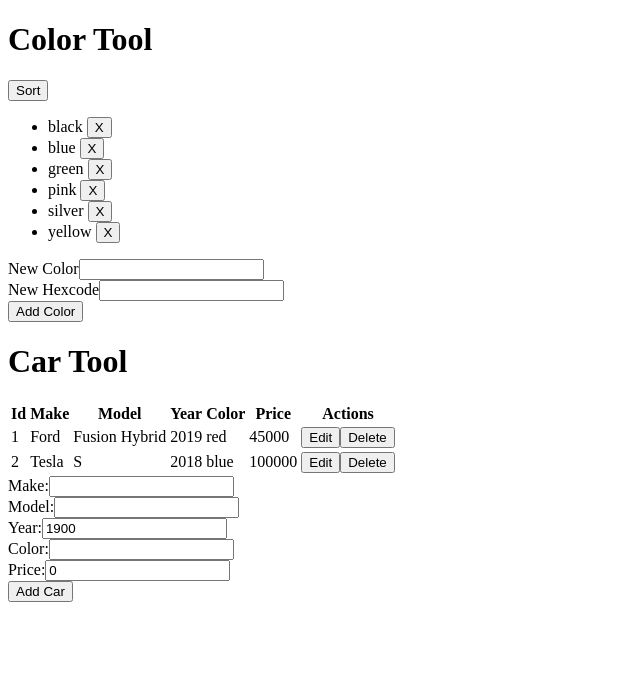
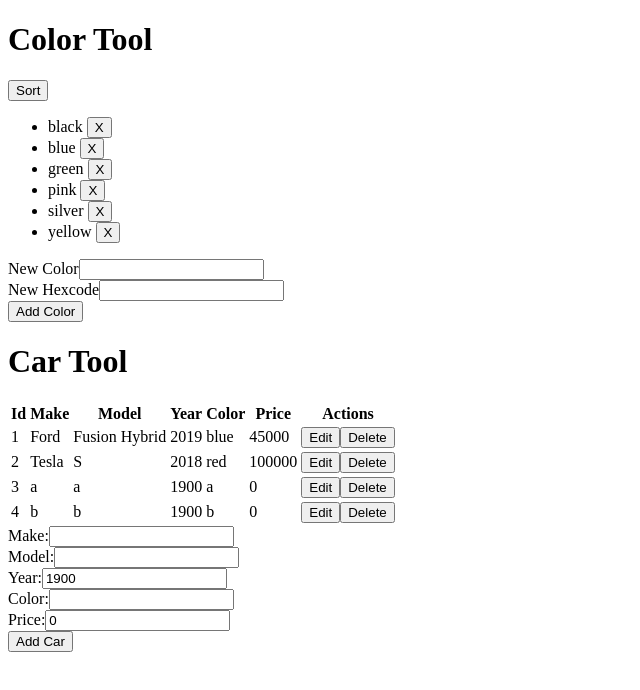
Before and after one commit to t4d-classes/react-typescript_04202020, a React (Create React App) app in the folder demo-app/: page / in a window 1280 px wide. Shown: the top 690 px of the page, without its empty margins (0-640 px from the left). Built offline with nearby package versions, Linux system fonts and the light colour scheme; data requests are answered from the project's data file.

Commit message:
add code demos

```diff
--- /dev/null
+++ b/demo-app/db.json
@@ -0,0 +1,36 @@
+{
+  "cars": [
+    {
+      "id": 1,
+      "make": "Ford",
+      "model": "Fusion Hybrid",
+      "year": 2019,
+      "color": "blue",
+      "price": 45000
+    },
+    {
+      "id": 2,
+      "make": "Tesla",
+      "model": "S",
+      "year": 2018,
+      "color": "red",
+      "price": 100000
+    },
+    {
+      "make": "a",
+      "model": "a",
+      "year": 1900,
+      "color": "a",
+      "price": 0,
+      "id": 3
+    },
+    {
+      "make": "b",
+      "model": "b",
+      "year": 1900,
+      "color": "b",
+      "price": 0,
+      "id": 4
+    }
+  ]
+}
--- a/demo-app/src/components/CarEditRow.tsx
+++ b/demo-app/src/components/CarEditRow.tsx
@@ -1,4 +1,4 @@
-import React, { FC, useState, ChangeEvent } from 'react';
+import React, { Component, ChangeEvent } from 'react';
 
 import { Car } from '../models/Car';
 
@@ -8,57 +8,71 @@ export interface CarEditRowProps {
   onCancelCar: () => void;
 }
 
-interface CarFormState {
+interface CarEditRowState {
   make: string;
   model: string;
   year: number;
   color: string;
   price: number;
+  [ x: string ]: any;
 }
 
-export const CarEditRow: FC<CarEditRowProps> = ({ car, onSaveCar, onCancelCar }) => {
+export class CarEditRow extends Component<CarEditRowProps, CarEditRowState> {
 
-  const [ carForm, setCarForm ] = useState<CarFormState>({
-    make: car.make,
-    model: car.model,
-    year: car.year,
-    color: car.color,
-    price: car.price,
-  });
-
-  const change = (e: ChangeEvent<HTMLInputElement>) => {
-
-    setCarForm({
-      ...carForm,
-      [ e.target.name ]: e.target.value,
-    });
-
+  state = {
+    make: this.props.car.make,
+    model: this.props.car.model,
+    year: this.props.car.year,
+    color: this.props.car.color,
+    price: this.props.car.price,
   };
 
-  const saveCar = () => {
+  // constructor(props: CarEditRowProps) {
+  //   super(props);
 
-    onSaveCar({ ...carForm, id: car.id });
+  //   this.state = {
+  //     make: props.car.make,
+  //     model: props.car.model,
+  //     year: props.car.year,
+  //     color: props.car.color,
+  //     price: props.car.price,
+  //   };
 
-  };
+  //   // this.change = this.change.bind(this);
+  //   // this.saveCar = this.saveCar.bind(this);
+  // }
 
+  change = (e: ChangeEvent<HTMLInputElement>) => {
+
+    this.setState({
+      [ e.target.name ]: e.target.type === 'number'
+        ? Number(e.target.value) : e.target.value,
+    });
+  }
+
+  saveCar = () => {
+    this.props.onSaveCar({ ...this.state, id: this.props.car.id });
+  }
+
+  render() {
     return (
-    <tr key={car.id}>
-      <td>{car.id}</td>
+      <tr>
+        <td>{this.props.car.id}</td>
         <td><input type="text" name="make"
-        value={carForm.make} onChange={change} /></td>
+          value={this.state.make} onChange={this.change} /></td>
         <td><input type="text" name="model"
-        value={carForm.model} onChange={change} /></td>
+          value={this.state.model} onChange={this.change} /></td>
         <td><input type="number" name="year"
-        value={carForm.year} onChange={change} /></td>
+          value={this.state.year} onChange={this.change} /></td>
         <td><input type="text" name="color"
-        value={carForm.color} onChange={change} /></td>
+          value={this.state.color} onChange={this.change} /></td>
         <td><input type="number" name="price"
-        value={carForm.price} onChange={change} /></td>
+          value={this.state.price} onChange={this.change} /></td>
         <td>
-        <button type="button" onClick={saveCar}>Save</button>
-        <button type="button" onClick={onCancelCar}>Cancel</button>
+          <button type="button" onClick={this.saveCar}>Save</button>
+          <button type="button" onClick={this.props.onCancelCar}>Cancel</button>
         </td>
       </tr>
     );
-
-};
+  }
+}
--- a/demo-app/src/components/CarForm.tsx
+++ b/demo-app/src/components/CarForm.tsx
@@ -1,6 +1,7 @@
-import React, { FC, useState, ChangeEvent } from 'react';
+import React, { FC } from 'react';
 
 import { Car } from '../models/Car';
+import { useForm } from '../hooks/useForm';
 
 export interface CarFormProps {
   buttonText: string;
@@ -15,9 +16,11 @@ interface CarFormState {
   price: number;
 }
 
+
+
 export const CarForm: FC<CarFormProps> = (props) => {
 
-  const [ carForm, setCarForm ] = useState<CarFormState>({
+  const [ carForm, change, resetCarForm ] = useForm<CarFormState>({
     make: '',
     model: '',
     year: 1900,
@@ -25,26 +28,11 @@ export const CarForm: FC<CarFormProps> = (props) => {
     price: 0,
   });
 
-  const change = (e: ChangeEvent<HTMLInputElement>) => {
-
-    setCarForm({
-      ...carForm,
-      [ e.target.name ]: e.target.value,
-    });
-
-  };
-
   const submitCar = () => {
 
     props.onSubmitCar({ ...carForm });
 
-    setCarForm({
-      make: '',
-      model: '',
-      year: 1900,
-      color: '',
-      price: 0,
-    });
+    resetCarForm();
 
   };
 
--- a/demo-app/src/components/CarTool.tsx
+++ b/demo-app/src/components/CarTool.tsx
@@ -1,6 +1,7 @@
-import React, { FC, useState } from 'react';
+import React, { FC, useState, useEffect, useCallback } from 'react';
 
 import { Car } from '../models/Car';
+import { all, append } from '../services/cars';
 
 import { ToolHeader } from './ToolHeader';
 import { CarTable } from './CarTable';
@@ -17,12 +18,16 @@ export const CarTool: FC<CarToolProps> = (props) => {
   const [ cars, setCars ] = useState<CarsState>(props.cars.concat());
   const [ editCarId, setEditCarId ] = useState<number>(-1);
 
+  const refreshCars = useCallback(() => {
+    return all().then(cars => setCars(cars));
+  }, []);
+
   const addCar = (car: Car) => {
-    setCars(cars.concat({
-      ...car,
-      id: Math.max(...cars.map(c => c.id) as [], 0) + 1,
-    }));
-    setEditCarId(-1);
+    return append(car)
+      .then(() => refreshCars())
+      .then(() => {
+        setEditCarId(-1);
+      });
   };
 
   const deleteCar = (carId: number) => {
@@ -38,6 +43,12 @@ export const CarTool: FC<CarToolProps> = (props) => {
     setEditCarId(-1);
   };
 
+  useEffect(() => {
+
+    refreshCars();
+
+  }, [ refreshCars ]);
+
   return (
     <>
       <ToolHeader headerText="Car Tool" />
--- a/demo-app/src/components/ColorForm.tsx
+++ b/demo-app/src/components/ColorForm.tsx
@@ -21,7 +21,7 @@ export const ColorForm: FC<ColorFormProps> = (props) => {
   const submitColor = () => {
 
     // casting it as Color because it has the color properties
-    props.onSubmitColor({ ...colorForm } as Color);
+    props.onSubmitColor({ ...colorForm });
 
     resetColorForm();
 
--- a/demo-app/src/index.tsx
+++ b/demo-app/src/index.tsx
@@ -16,10 +16,7 @@ const colorList: Color[] = [
   { id: 6, name: 'pink' },
 ];
 
-const carList: Car[] = [
-  { id: 1, make: 'Ford', model: 'Fusion Hybrid', year: 2019, color: 'red', price: 45000 },
-  { id: 2, make: 'Tesla', model: 'S', year: 2018, color: 'blue', price: 100000 },
-];
+const carList: Car[] = [];
 
 ReactDOM.render(
   <>
--- /dev/null
+++ b/demo-app/src/services/cars.ts
@@ -0,0 +1,22 @@
+import { Car } from "../models/Car";
+
+
+export const all: () => Promise<Car[]> = () => {
+
+  return fetch('http://localhost:3060/cars')
+    .then((res) => {
+      return res.json();
+    });
+
+};
+
+export const append: (car: Car) => Promise<Car> = (car: Car) => {
+
+  return fetch('http://localhost:3060/cars', {
+    method: 'POST',
+    headers: { 'Content-Type': 'application/json' },
+    body: JSON.stringify(car),
+  })
+    .then(res => res.json());
+
+};
```
Also changed, not shown: demo-app/package.json (+7 -1 lines), demo-app/public/index.html (+41 -0 lines), 1 other file (tests, documents, lock files or other folders). Lines whose indentation alone changed are shown as unchanged.
